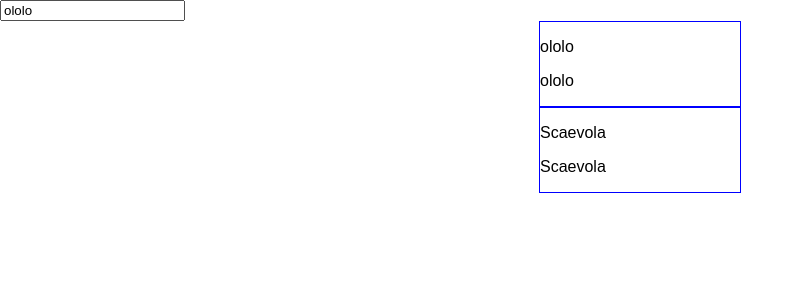
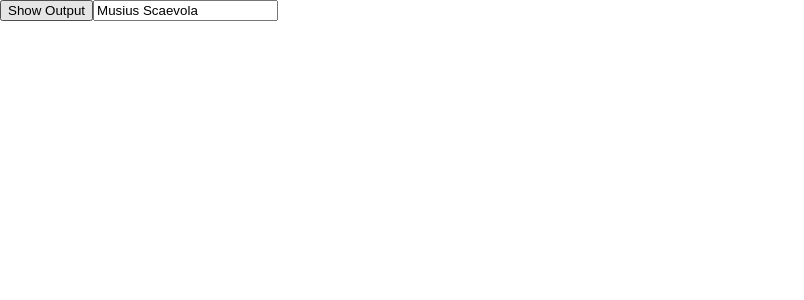
Before and after one commit to KirillSelyukov/react, a React (Create React App) app in the folder react-new-features/: page / in a window 1280 px wide. Shown: the top 300 px of the page, without its empty margins (0-804 px from the left). Built offline with nearby package versions, Linux system fonts and the light colour scheme.

Commit message:
Toggle Useroutput

```diff
--- a/react-new-features/src/App.jsx
+++ b/react-new-features/src/App.jsx
@@ -6,20 +6,36 @@ import { UserOutput } from '../src/UserOutput/UserOutput'
 
 class App extends Component {
   state = {
-    username: 'ololo'
+    username: 'Musius Scaevola',
+    showUserOutput: false
   }
+
   onChangeHandler = (event) => {
     this.setState({
       username: event.target.value
     });
   }
 
+  toggleOutputhandler = () => {
+    console.log(this.state.showUserOutput);
+    this.setState({
+      showUserOutput: !this.state.showUserOutput
+    })
+  }
+
   render() {
     return (
       <div>
-        <UserInput changed={this.onChangeHandler} username = {this.state.username} ></UserInput>
-        <UserOutput userName={this.state.username}></UserOutput>
-        <UserOutput userName='Scaevola'></UserOutput>
+        <button onClick={this.toggleOutputhandler}>Show Output</button>
+        <UserInput changed={this.onChangeHandler} username={this.state.username} ></UserInput>
+        {this.state.showUserOutput
+          ?
+          <div>
+            <UserOutput userName={this.state.username}></UserOutput>
+            <UserOutput userName='Scaevola'></UserOutput>
+          </div>
+          : null
+        }
       </div>
     );
   }
```
